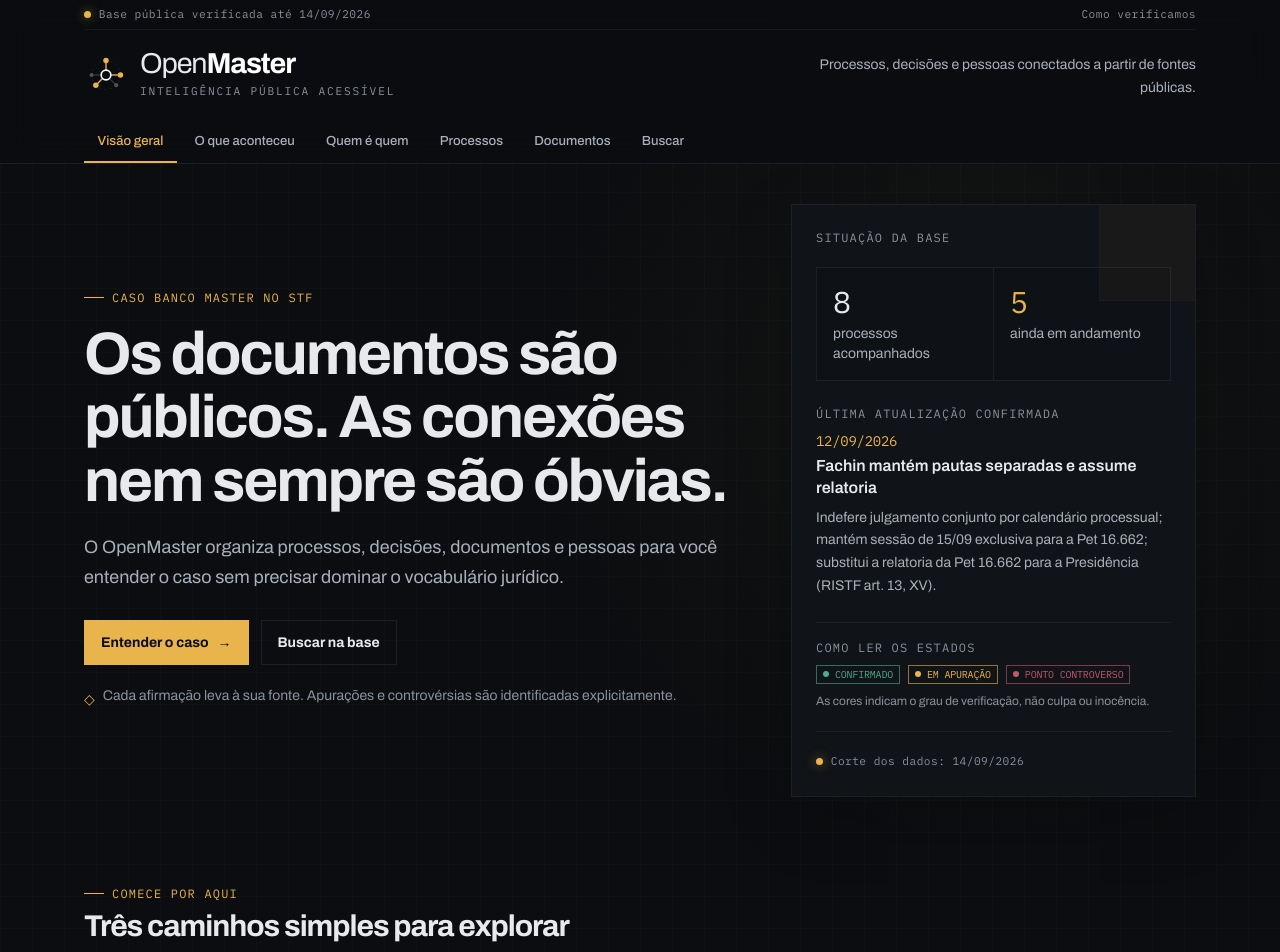
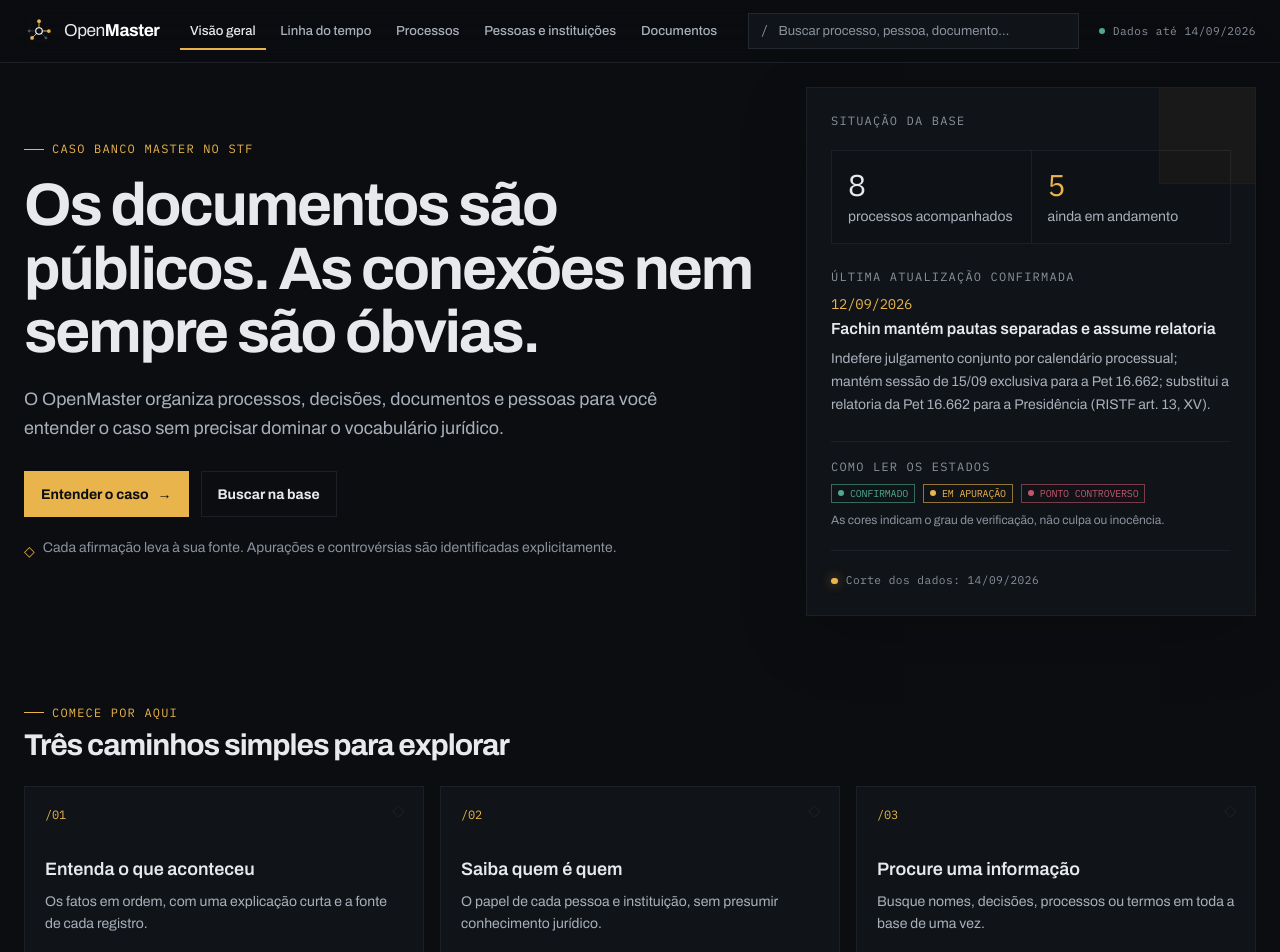
Before and after one commit to IsaacRop/OpenMaster, a Next.js app: page / in a window 1280 px wide. Shown: the top 952 px of the page. Built offline with nearby package versions, Linux system fonts and the light colour scheme.

Commit message:
feat: transforma a estrutura global em shell de hub

```diff
--- a/app/globals.css
+++ b/app/globals.css
@@ -35,12 +35,6 @@
   color: var(--color-ink);
   font-family: var(--font-sans);
   min-width: 320px;
-  /* Grade técnica discreta: atmosfera de análise sem competir com o conteúdo. */
-  background-image:
-    radial-gradient(circle at 76% 8%, rgba(233, 180, 76, 0.045), transparent 28rem),
-    linear-gradient(rgba(255, 255, 255, 0.014) 1px, transparent 1px),
-    linear-gradient(90deg, rgba(255, 255, 255, 0.014) 1px, transparent 1px);
-  background-size: auto, 32px 32px, 32px 32px;
 }
 
 ::selection {
@@ -107,7 +101,7 @@
 .nav-link {
   display: block;
   border-bottom: 2px solid transparent;
-  padding: 0.7rem 0.85rem 0.65rem;
+  padding: 0.55rem 0.65rem 0.5rem;
   color: var(--color-ink-2);
   font-size: 0.82rem;
   font-weight: 500;
@@ -122,7 +116,39 @@
 
 .nav-link-active {
   border-color: var(--color-seal);
-  color: var(--color-seal);
+  color: var(--color-ink);
+}
+
+.search-affordance {
+  display: inline-flex;
+  min-height: 2.25rem;
+  align-items: center;
+  gap: 0.65rem;
+  border: 1px solid var(--color-rule-strong);
+  background: var(--color-paper-3);
+  padding: 0.45rem 0.75rem;
+  color: var(--color-ink-3);
+  font-size: 0.82rem;
+  text-decoration: none;
+}
+
+.search-affordance:hover {
+  border-color: var(--color-seal);
+  color: var(--color-ink);
+}
+
+.hub-cell {
+  border: 1px solid var(--color-rule);
+  background: var(--color-paper-2);
+}
+
+.hub-section-title {
+  display: flex;
+  align-items: baseline;
+  justify-content: space-between;
+  gap: 1rem;
+  border-bottom: 1px solid var(--color-rule);
+  padding-bottom: 0.75rem;
 }
 
 /* Régua tipográfica da gazeta ------------------------------------------- */
--- a/app/layout.tsx
+++ b/app/layout.tsx
@@ -37,40 +37,32 @@
         </a>
 
         <header className="site-header">
-          <div className="mx-auto max-w-6xl px-5">
-            <div className="flex min-h-7 items-center justify-between gap-4 border-b border-rule/70 py-1.5">
-              <p className="status-line">
-                <span className="status-dot" aria-hidden="true" />
-                Base pública verificada até {dataCorte.split("-").reverse().join("/")}
-              </p>
-              <Link href="/metodologia" className="meta-link hidden sm:inline-flex">
-                Como verificamos
-              </Link>
+          <div className="mx-auto flex max-w-[1440px] flex-wrap items-center gap-x-5 gap-y-2 px-4 py-3 sm:px-6">
+            <Link href="/" className="inline-flex shrink-0 items-center gap-2.5 no-underline" aria-label="OpenMaster - início">
+              <LogoMark size={30} />
+              <span className="text-[1.08rem] tracking-[-0.025em]">
+                <span className="font-normal text-ink">Open</span><span className="font-bold text-white">Master</span>
+              </span>
+            </Link>
+
+            <div className="order-3 w-full border-t border-rule pt-1 lg:order-none lg:w-auto lg:border-0 lg:pt-0">
+              <MainNav />
             </div>
 
-            <div className="flex flex-wrap items-end justify-between gap-x-8 gap-y-3 py-5">
-              <Link href="/" className="group inline-flex items-center gap-3 no-underline" aria-label="OpenMaster - início">
-                <LogoMark size={44} />
-                <span>
-                  <span className="block text-[1.55rem] font-semibold leading-none tracking-[-0.04em] text-ink sm:text-[1.8rem]">
-                    <span className="font-normal text-ink">Open</span><span className="font-bold text-white">Master</span>
-                  </span>
-                  <span className="mt-1 block font-mono text-[0.7rem] uppercase tracking-[0.16em] text-ink-3">
-                    inteligência pública acessível
-                  </span>
-                </span>
-              </Link>
+            <Link href="/busca" className="search-affordance ml-auto lg:min-w-64 lg:flex-1">
+              <span className="numero text-ink-3" aria-hidden="true">/</span>
+              <span className="hidden sm:inline">Buscar processo, pessoa, documento…</span>
+              <span className="sm:hidden">Buscar</span>
+            </Link>
 
-              <p className="hidden max-w-sm text-right text-sm leading-relaxed text-ink-2 lg:block">
-                Processos, decisões e pessoas conectados a partir de fontes públicas.
-              </p>
-            </div>
-
-            <MainNav />
+            <Link href="/metodologia" className="status-line hidden xl:inline-flex">
+              <span className="h-1.5 w-1.5 rounded-full bg-ok" aria-hidden="true" />
+              Dados até {dataCorte.split("-").reverse().join("/")}
+            </Link>
           </div>
         </header>
 
-        <main id="conteudo" className="mx-auto max-w-6xl px-5 py-8 sm:py-10">
+        <main id="conteudo" className="mx-auto max-w-[1440px] px-4 py-4 sm:px-6 sm:py-6">
           {children}
         </main>
 
--- a/components/Disclaimer.tsx
+++ b/components/Disclaimer.tsx
@@ -2,8 +2,8 @@
 
 export default function Disclaimer() {
   return (
-    <footer className="mt-16 border-t border-rule">
-      <div className="mx-auto max-w-6xl px-5 py-8">
+    <footer className="mt-8 border-t border-rule">
+      <div className="mx-auto max-w-[1440px] px-4 py-8 sm:px-6">
         <div className="rule-thick mb-4" />
         <p className="kicker mb-3">Aviso</p>
         <p className="max-w-3xl text-sm leading-relaxed text-ink-2">
--- a/components/MainNav.tsx
+++ b/components/MainNav.tsx
@@ -5,18 +5,17 @@
 
 const NAV = [
   { href: "/", label: "Visão geral" },
-  { href: "/timeline", label: "O que aconteceu" },
-  { href: "/pessoas", label: "Quem é quem" },
+  { href: "/timeline", label: "Linha do tempo" },
   { href: "/processos", label: "Processos" },
+  { href: "/pessoas", label: "Pessoas e instituições" },
   { href: "/documentos", label: "Documentos" },
-  { href: "/busca", label: "Buscar" },
 ];
 
 export default function MainNav() {
   const pathname = usePathname();
 
   return (
-    <nav aria-label="Navegação principal" className="overflow-x-auto">
+    <nav aria-label="Navegação principal" className="min-w-0 overflow-x-auto">
       <ul className="flex min-w-max items-center gap-1">
         {NAV.map((item) => {
           const ativo = item.href === "/"
```
